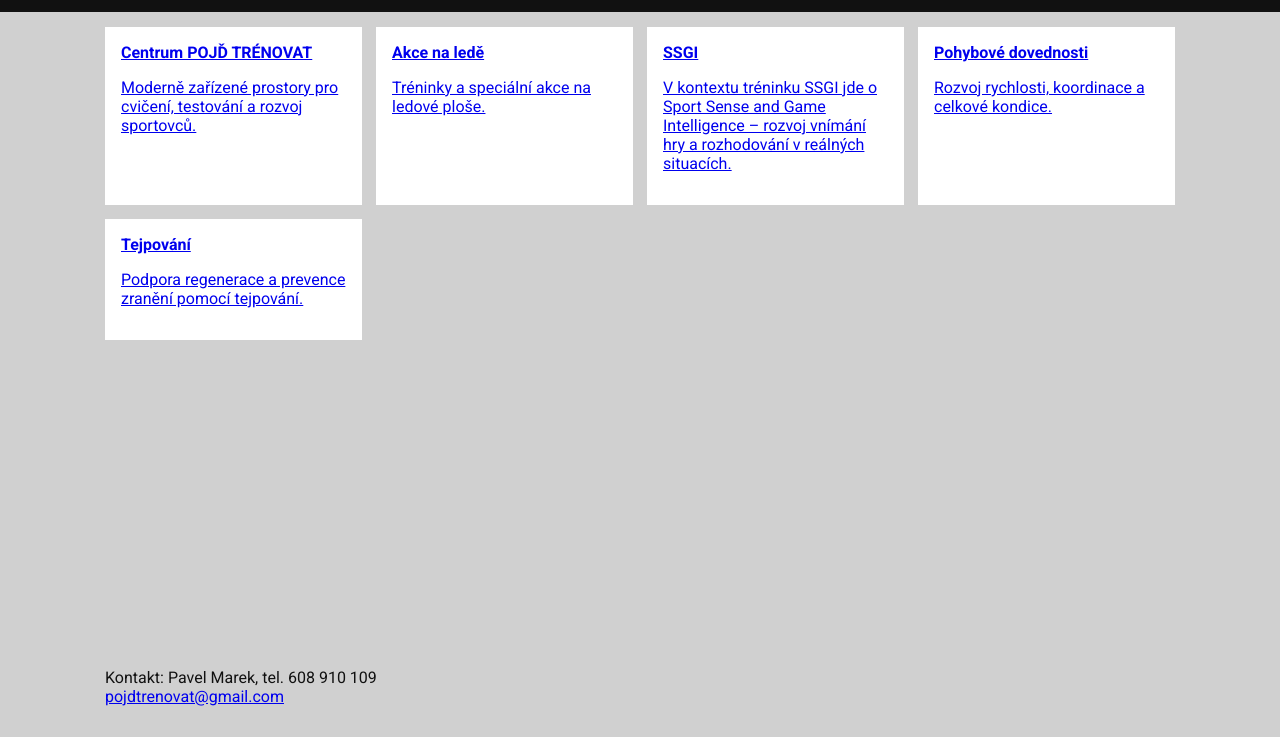
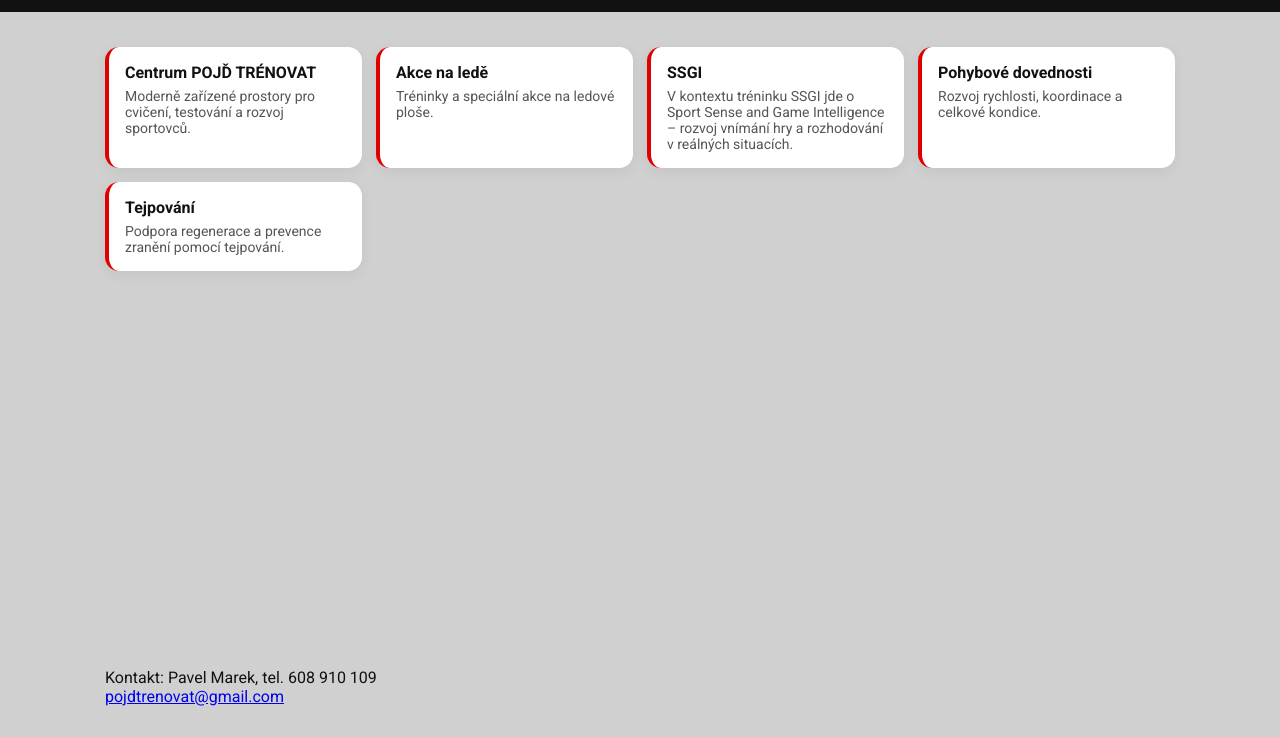
Before and after one commit to HonzaDl/pojdtrenovat, a website: page index.html in a window 1280 px wide. Shown: the part 63-800 px from the top of the page. Drawn offline with Linux system fonts and the light colour scheme.

Commit message:
Update styl.css

```diff
--- a/styl.css
+++ b/styl.css
@@ -120,9 +120,42 @@ img {
   display: grid;
   grid-template-columns: repeat(auto-fit, minmax(220px, 1fr));
   gap: 14px;
+  padding: 20px 0;
 }
 
 .odkaz {
   background: #fff;
   padding: 16px;
-  border-radius:
+  border-radius: 14px;
+  box-shadow: 0 4px 14px rgba(0,0,0,0.06);
+  border-left: 4px solid #e00000;
+  transition: 0.2s;
+  text-decoration: none;
+  color: #111;
+  display: block;
+  cursor: pointer;
+}
+
+.odkaz, .odkaz * {
+  text-decoration: none;
+  color: #111;
+}
+
+.odkaz strong {
+  font-size: 16px;
+  font-weight: 700;
+  display: block;
+  margin-bottom: 6px;
+}
+
+.odkaz p {
+  font-size: 14px;
+  color: #555;
+  margin: 0;
+}
+
+.odkaz:hover {
+  transform: translateY(-3px);
+  box-shadow: 0 6px 18px rgba(0,0,0,0.1);
+  border-left-color: #111;
+}
```
